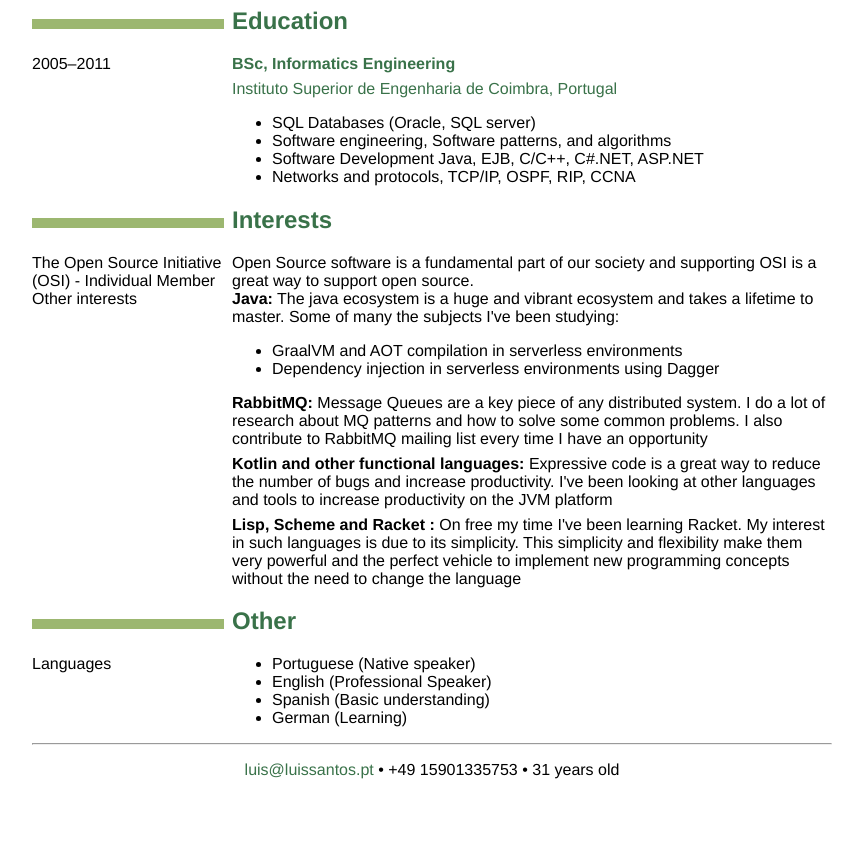
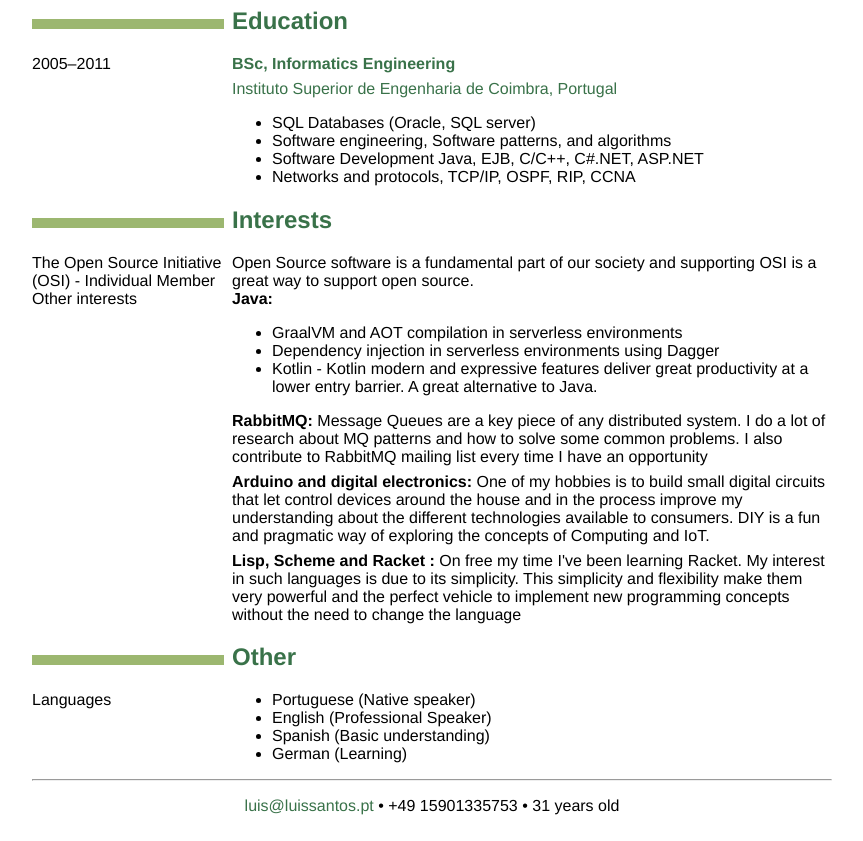
Before and after one commit to luissantos/cv, a plain HTML site: page index.html in a window 1280 px wide. Shown: the part 2761-3602 px from the top of the page, without its empty margins (208-1071 px from the left). Before the commit the page ends 3566 px from the top, so only its background shows below. Drawn offline with Linux system fonts and the light colour scheme.

Commit message:
small changes

```diff
--- a/index.html
+++ b/index.html
@@ -296,15 +296,16 @@ As part of this team, I shared the responsibility of:</p>
 <dd>Open Source software is a fundamental part of our society and supporting OSI is a great way to support open source.
 </dd>
 <dt>Other interests</dt>
-<dd><p><strong>Java:</strong> The java ecosystem is a huge and vibrant ecosystem and takes a lifetime to master. Some of many the subjects I've been studying:</p>
+<dd><p><strong>Java:</strong></p>
 <ul>
 <li>GraalVM and AOT compilation in serverless environments</li>
 <li>Dependency injection in serverless environments using Dagger</li>
+<li>Kotlin - Kotlin modern and expressive features deliver great productivity at a lower entry barrier. A great alternative to Java.</li>
 </ul>
 </dd>
 <dd><p><strong>RabbitMQ:</strong> Message Queues are a key piece of any distributed system. I do a lot of research about MQ patterns and how to solve some common problems. I also contribute to RabbitMQ mailing list every time I have an opportunity</p>
 </dd>
-<dd><p><strong>Kotlin and other functional languages:</strong> Expressive code is a great way to reduce the number of bugs and increase productivity. I've been looking at other languages and tools to increase productivity on the JVM platform</p>
+<dd><p><strong>Arduino and digital electronics:</strong> One of my hobbies is to build small digital circuits that let control devices around the house and in the process improve my understanding about the different technologies available to consumers. DIY is a fun and pragmatic way of exploring the concepts of Computing and IoT.</p>
 </dd>
 <dd><p><strong>Lisp, Scheme and Racket :</strong> On free my time I've been learning Racket. My interest in such languages is due to its simplicity. This simplicity and flexibility make them very powerful and the perfect vehicle to implement new programming concepts without the need to change the language</p>
 </dd>
```
Also changed, not shown: resume.html (+3 -2 lines), 2 other files.
